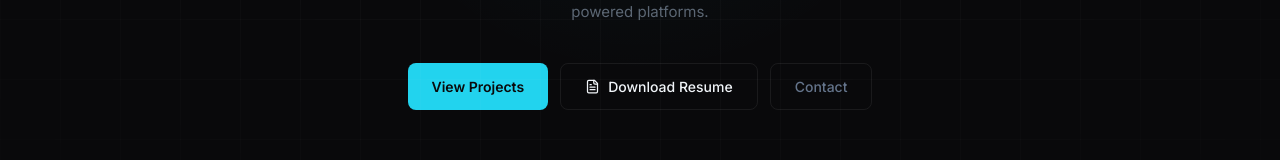
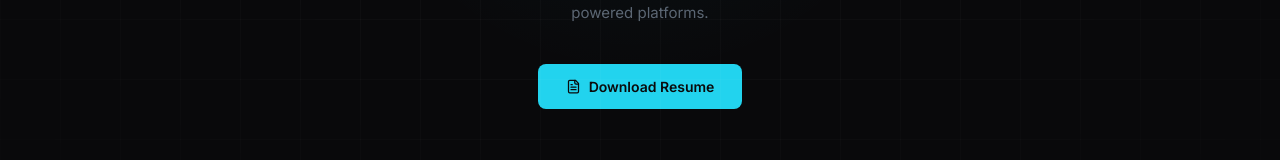
Before and after one commit to Sidharthavyas/SidharthaVyasPortfolio, a React (Vite) app: page / in a window 1280 px wide. Shown: the part 461-621 px from the top of the page. Built offline with nearby package versions, Linux system fonts and the light colour scheme; no server answers.

Commit message:
feat: create Hero component with animated text, resume download, and key statistics.

```diff
--- a/src/app/components/Hero.tsx
+++ b/src/app/components/Hero.tsx
@@ -1,6 +1,6 @@
 import { useEffect, useRef } from "react";
 import { motion } from "motion/react";
-import { ArrowDown, Github, FileText } from "lucide-react";
+import { ArrowDown, FileText } from "lucide-react";
 import { COLORS } from "../data/portfolio";
 
 const words = ["backend systems", "scalable APIs", "real-time platforms", "AI-powered tools"];
@@ -28,10 +28,7 @@ export function Hero() {
     return () => clearInterval(cycle);
   }, []);
 
-  const scrollTo = (id: string) => {
-    const el = document.getElementById(id);
-    if (el) el.scrollIntoView({ behavior: "smooth", block: "start" });
-  };
+
 
   return (
     <section
@@ -182,13 +179,16 @@ export function Hero() {
         style={{ display: "flex", gap: 12, marginTop: 40, flexWrap: "wrap", justifyContent: "center" }}
         className="hero-ctas"
       >
-        <button
-          onClick={() => scrollTo("projects")}
+        <a
+          href="/resume/Sidhartha_Vyas_Resume.pdf"
+          download="Sidhartha_Vyas_Resume.pdf"
+          target="_blank"
+          rel="noopener noreferrer"
           style={{
             display: "inline-flex",
             alignItems: "center",
             gap: 8,
-            padding: "12px 24px",
+            padding: "12px 28px",
             borderRadius: 8,
             backgroundColor: COLORS.accent,
             color: "#0a0a0b",
@@ -197,61 +197,14 @@ export function Hero() {
             fontFamily: "Inter, sans-serif",
             border: "none",
             cursor: "pointer",
+            textDecoration: "none",
             transition: "opacity 0.2s, transform 0.2s",
           }}
           onMouseEnter={(e) => (e.currentTarget.style.opacity = "0.85")}
           onMouseLeave={(e) => (e.currentTarget.style.opacity = "1")}
         >
-          View Projects
-        </button>
-
-        <a
-          href="/resume/Sidhartha_Vyas_Resume.pdf"
-          download="Sidhartha_Vyas_Resume.pdf"
-          style={{
-            display: "inline-flex",
-            alignItems: "center",
-            gap: 8,
-            padding: "12px 24px",
-            borderRadius: 8,
-            backgroundColor: "transparent",
-            color: COLORS.text,
-            fontSize: 14,
-            fontWeight: 500,
-            fontFamily: "Inter, sans-serif",
-            border: `1px solid ${COLORS.border}`,
-            cursor: "pointer",
-            textDecoration: "none",
-            transition: "border-color 0.2s",
-          }}
-          onMouseEnter={(e) => (e.currentTarget.style.borderColor = COLORS.accent)}
-          onMouseLeave={(e) => (e.currentTarget.style.borderColor = COLORS.border)}
-        >
           <FileText size={15} /> Download Resume
         </a>
-
-        <button
-          onClick={() => scrollTo("contact")}
-          style={{
-            display: "inline-flex",
-            alignItems: "center",
-            gap: 8,
-            padding: "12px 24px",
-            borderRadius: 8,
-            backgroundColor: "transparent",
-            color: COLORS.muted,
-            fontSize: 14,
-            fontWeight: 500,
-            fontFamily: "Inter, sans-serif",
-            border: `1px solid ${COLORS.border}`,
-            cursor: "pointer",
-            transition: "color 0.2s",
-          }}
-          onMouseEnter={(e) => (e.currentTarget.style.color = COLORS.text)}
-          onMouseLeave={(e) => (e.currentTarget.style.color = COLORS.muted)}
-        >
-          Contact
-        </button>
       </motion.div>
 
       {/* Stats row */}
```
